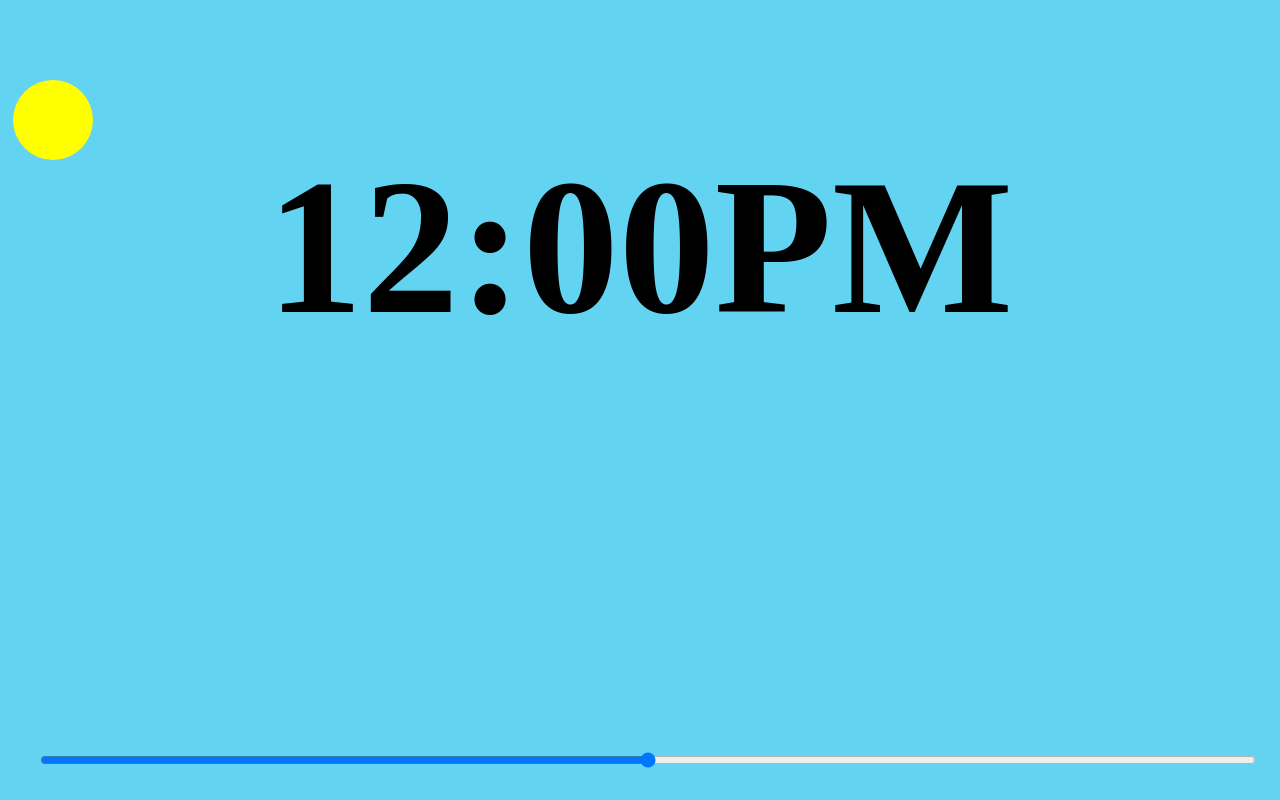
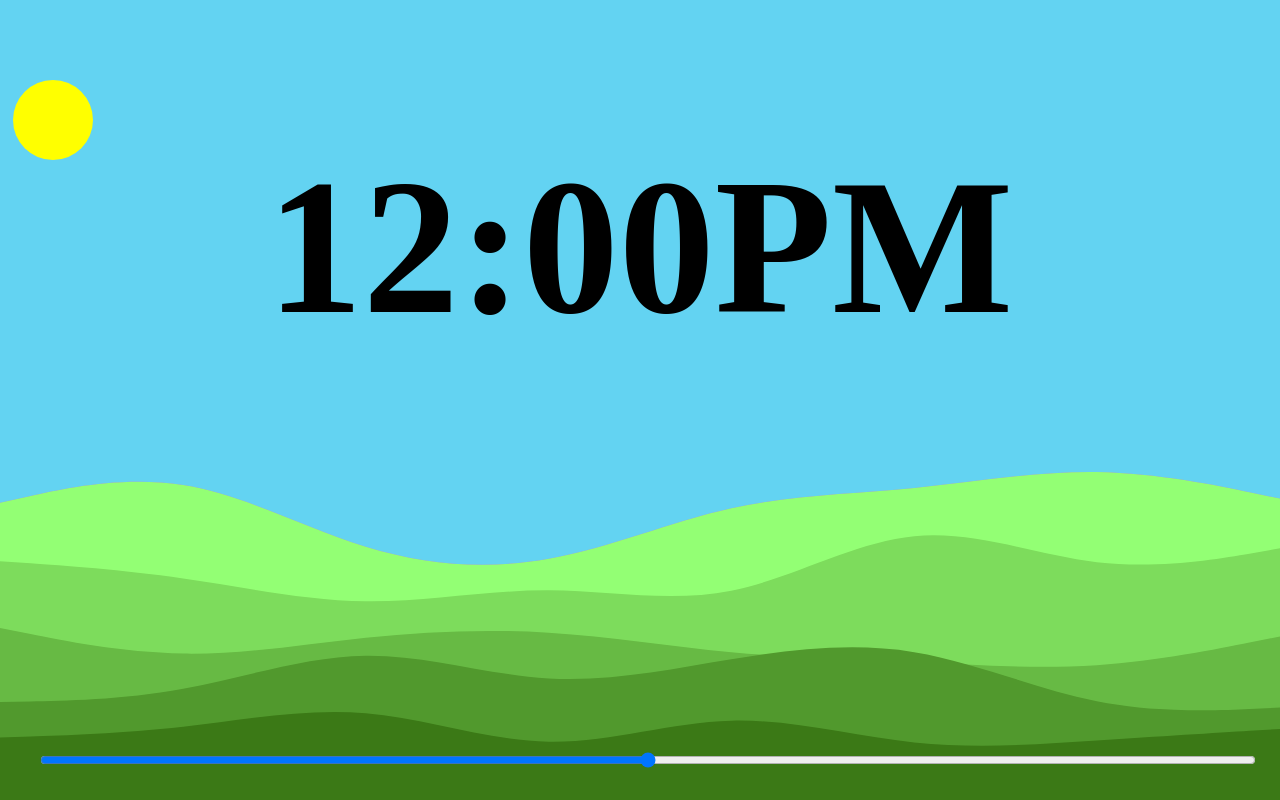
Before and after one commit to logno-dev/daycycle, a plain HTML site: page index.html in a window 1280 px wide. Shown: the top 800 px of the page. Drawn offline with Linux system fonts and the light colour scheme.

Commit message:
added mountains

```diff
--- a/app.js
+++ b/app.js
@@ -5,6 +5,7 @@ const ampm = document.getElementById("am-pm");
 const daylight = document.getElementById("daylight");
 const sun = document.getElementById("sun");
 const moon = document.getElementById("moon");
+const dayMountains = document.getElementById("day-mountains");
 
 
 function setClock() {
@@ -41,7 +42,15 @@ function moveSun() {
         sun.style.bottom = `${(1-slider.value/96)*200 - 20}vh`;
         moon.style.top = `${(1-slider.value/96)*200 + 10}vh`;
     }
-    console.log(sun.style.bottom, moon.style.top)
+    // console.log(sun.style.bottom, moon.style.top)
+}
+
+function setMountains() {
+    if (slider.value <= 48) {
+        dayMountains.style.opacity = `${(slider.value/96)*2}`;
+    } else {
+        dayMountains.style.opacity = `${(1-slider.value/96)*2}`;
+    }
 
 }
 
@@ -49,6 +58,7 @@ function handleSlider() {
     setClock();
     setBackground();
     moveSun();
+    setMountains();
 }
 
 slider.addEventListener('mousedown', () => {
--- a/index.html
+++ b/index.html
@@ -10,6 +10,8 @@
 </head>
 <body>
     <div id="daylight"></div>
+    <img src="mountains_night.svg" alt="mountains" class="mountains night">
+    <img src="mountains_day.svg" alt="mountains" class="mountains day" id="day-mountains">
     <img src="sun.svg" alt="sun" id="sun">
     <img src="moon.svg" alt="moon" id="moon">
     <main>
--- a/style.css
+++ b/style.css
@@ -21,6 +21,7 @@ input[type=range] {
 main {
     display: flex;
     justify-content: center;
+    z-index: 9;
 
 }
 
@@ -34,6 +35,7 @@ main>h1 {
     padding: 30px;
     position:fixed;
     bottom: 0;
+    z-index:10;
 }
 
 #sun {
@@ -51,3 +53,15 @@ main>h1 {
     right: 1vw;
     top: 120vh;
 }
+
+.mountains {
+    width: 100vw;
+    position: fixed;
+    bottom: 0;
+    left:0;
+    z-index: 3;
+}
+
+#day-mountains {
+    z-index:4;
+}
```
Also changed, not shown: mountains_day.svg (added), mountains_night.svg (added).
